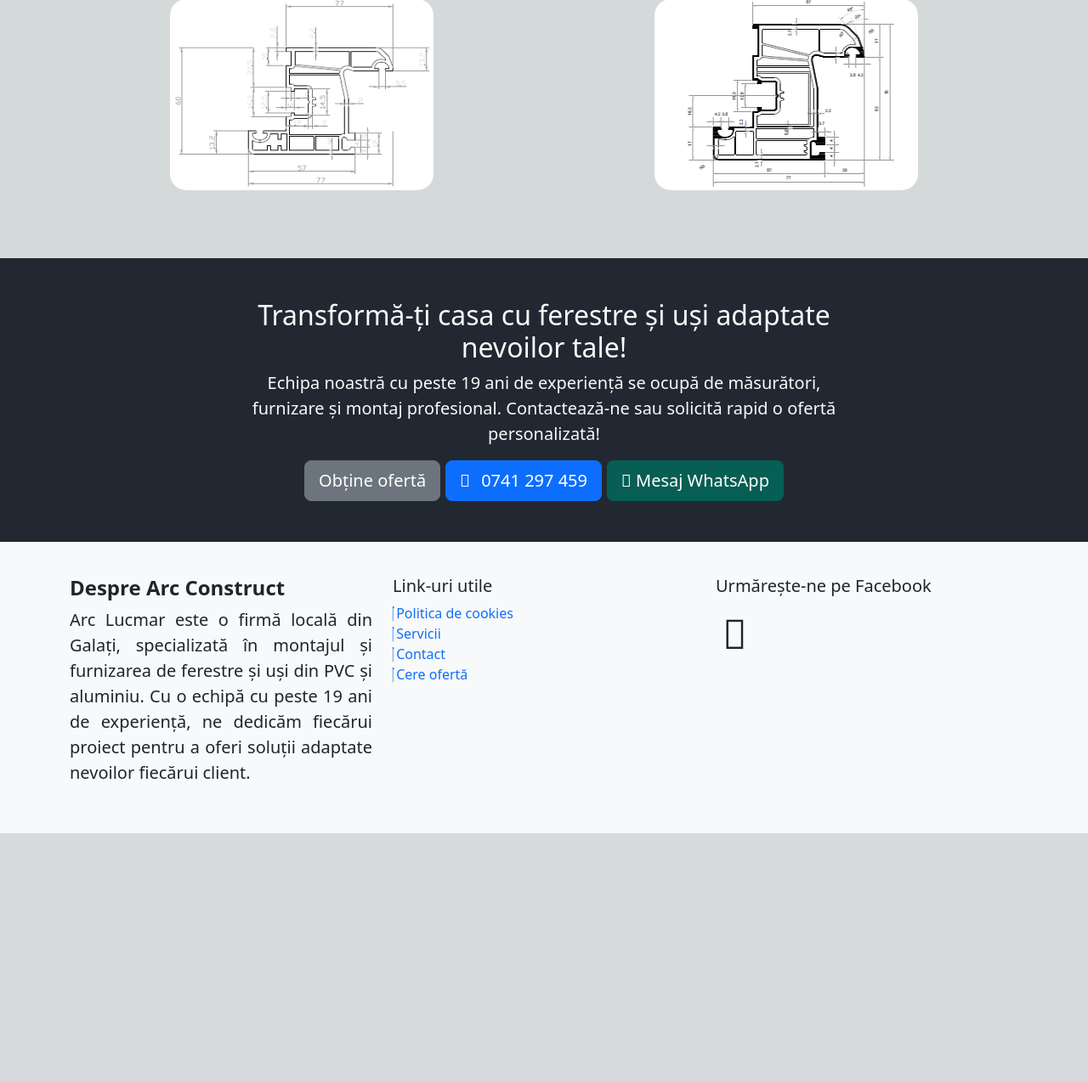
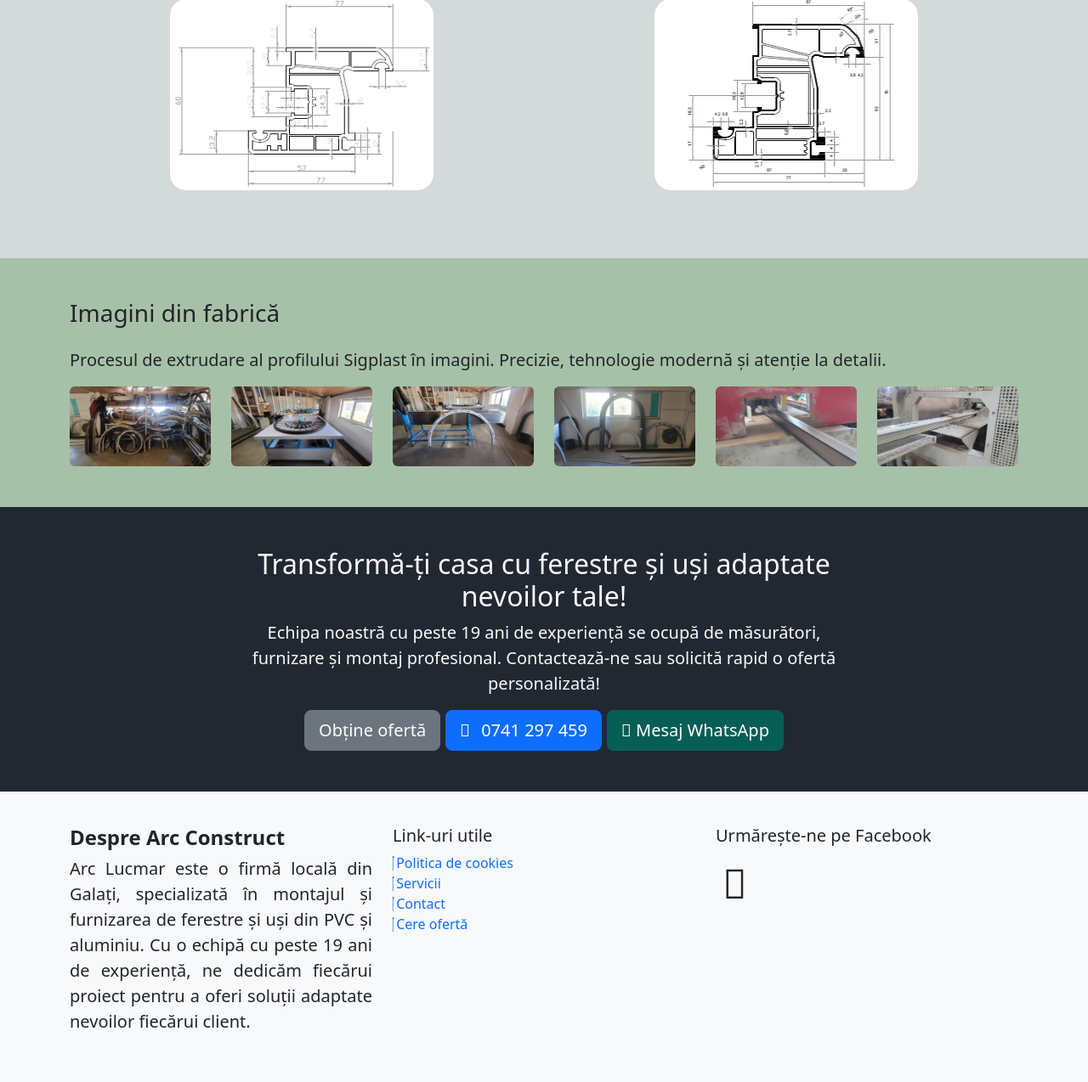
Before and after one commit to DanielDeaconescu/arc_lucmar, a PHP site: page / in a window 1280 px wide. Shown: the part 2190-3464 px from the top of the page at 85% size. Before the commit the page ends 3171 px from the top, so only its background shows below. Run offline with PHP 8.4, Linux system fonts and the light colour scheme; style sheets or scripts are compiled from the project's sources; some libraries are stand-ins or nearby versions.

Commit message:
created factory-images

```diff
--- /dev/null
+++ b/components/factory-images.php
@@ -0,0 +1,47 @@
+<section class="factory-images-section py-3 py-md-5">
+    <div class="container">
+        <h3 class="text-dark mb-4">Imagini din fabrică</h3>
+        <p class="fs-5">Procesul de extrudare al profilului Sigplast în imagini. Precizie, tehnologie modernă și atenție
+            la detalii.
+        </p>
+        <div class="row">
+            <div class="col-md-2">
+                <a href="./images/factory/factory1.jpg" data-lightbox="factory1">
+                    <img src="./images/factory/factory1.jpg" class="img-fluid landing-page-factory-image rounded"
+                        alt="">
+                </a>
+            </div>
+            <div class="col-md-2">
+                <a href="./images/factory/factory2.jpg" data-lightbox="factory1">
+                    <img src="./images/factory/factory2.jpg" class="img-fluid rounded landing-page-factory-image"
+                        alt="">
+                </a>
+            </div>
+            <div class="col-md-2">
+                <a href="./images/factory/factory3.jpg" data-lightbox="factory1">
+                    <img src="./images/factory/factory3.jpg" class="img-fluid rounded landing-page-factory-image"
+                        alt="">
+                </a>
+            </div>
+            <div class="col-md-2">
+                <a href="./images/factory/factory4.jpg" data-lightbox="factory1">
+                    <img src="./images/factory/factory4.jpg" class="img-fluid rounded landing-page-factory-image"
+                        alt="">
+                </a>
+            </div>
+            <div class="col-md-2">
+                <a href="./images/factory/factory5.jpg" data-lightbox="factory1">
+                    <img src="./images/factory/factory5.jpg" class="img-fluid rounded landing-page-factory-image"
+                        alt="">
+                </a>
+            </div>
+            <div class="col-md-2">
+                <a href="./images/factory/factory9.jpg" data-lightbox="factory1">
+                    <img src="./images/factory/factory9.jpg" class="img-fluid rounded landing-page-factory-image"
+                        alt="">
+                </a>
+            </div>
+
+        </div>
+    </div>
+</section>
--- a/index.php
+++ b/index.php
@@ -92,6 +92,7 @@
 
     <?php include "./components/profile-tech-details.php" ?>
 
+    <?php include "./components/factory-images.php" ?>
 
 
     <!-- Cookies -->
--- a/scss/styles.scss
+++ b/scss/styles.scss
@@ -646,7 +646,10 @@
 //   // justify-content: center;
 // }
 
-
+.factory-images-section {
+  background-color: #A7C1A8;
+  padding: 1rem;
+}
 
 // navbar end
 
```
Also changed, not shown: components/partner-sigplast.php (+0 -41 lines), landingPageForm.php (+10 -1 lines).
